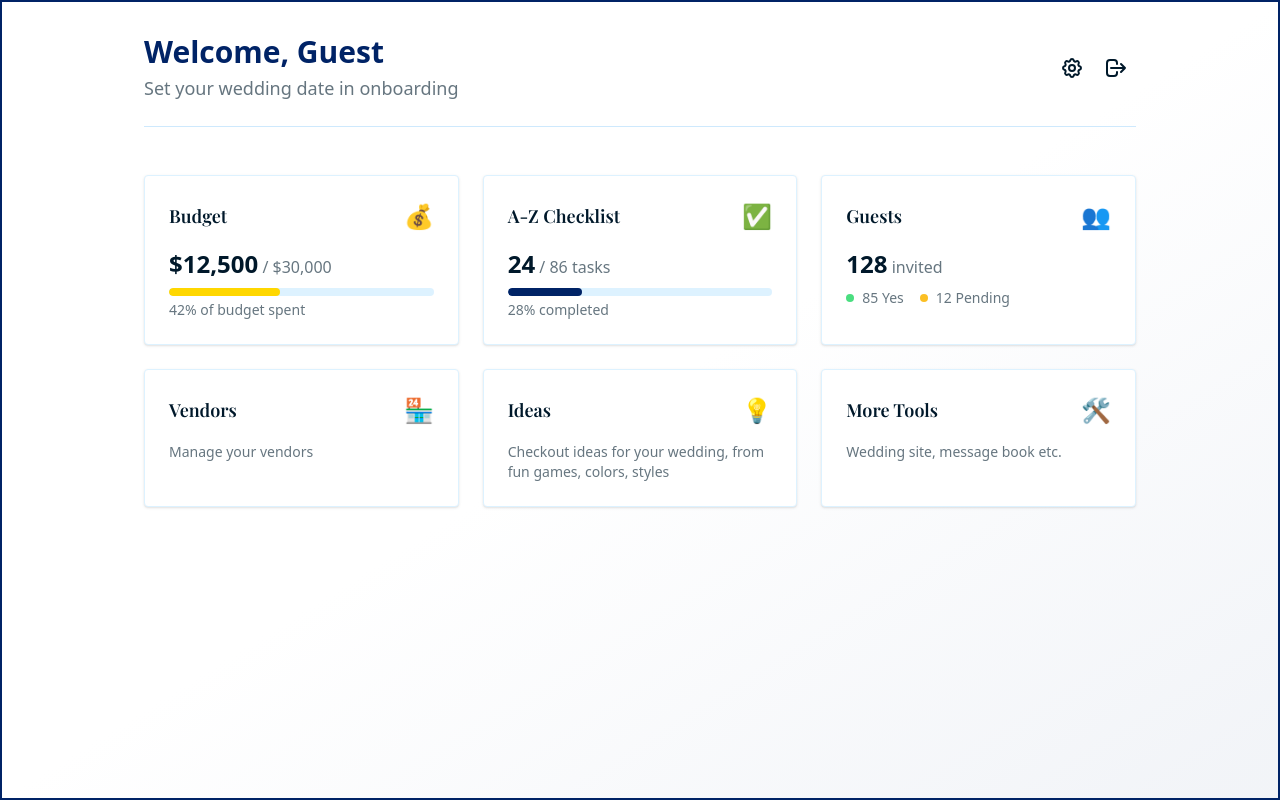
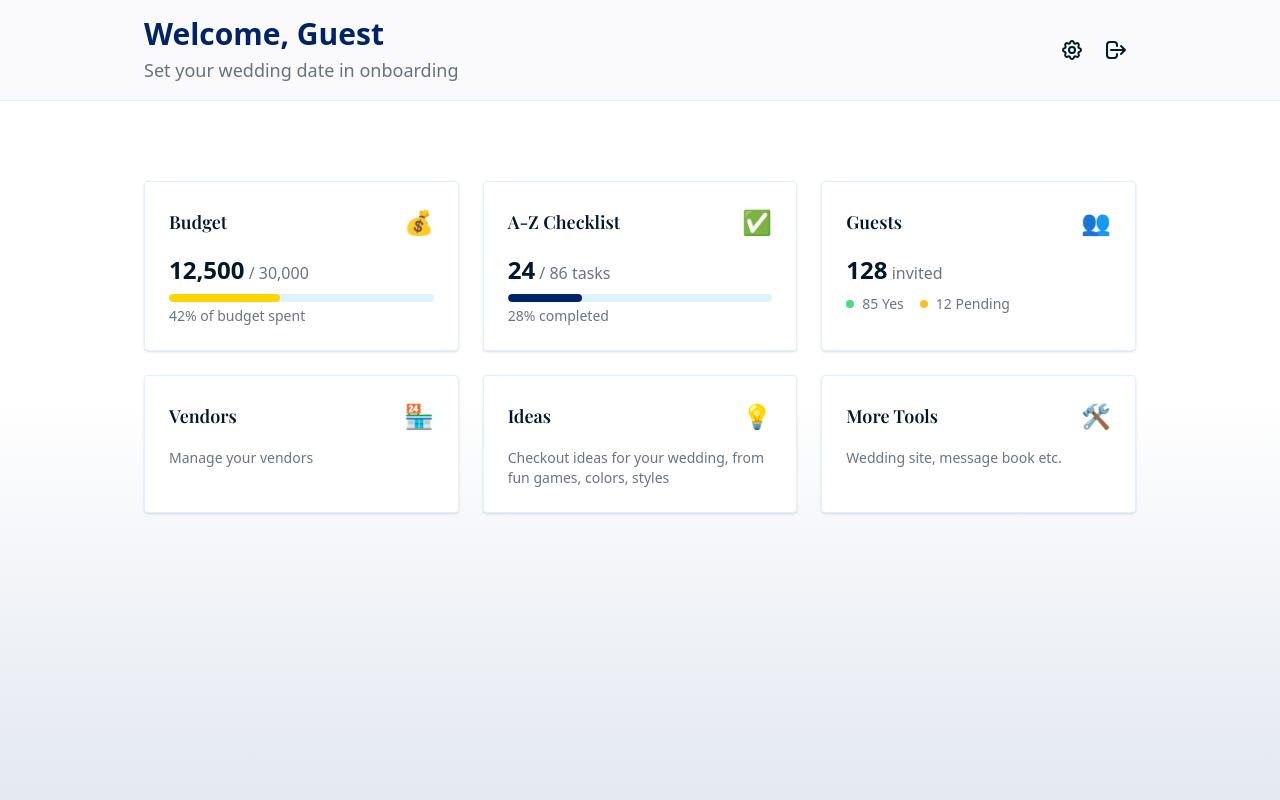
Before and after one commit to Fraganya/knotentials, a Next.js app: page /dashboard in a window 1280 px wide. Built offline with nearby package versions, Linux system fonts and the light colour scheme; no server answers; a web font is replaced by a local one.

Commit message:
feat: Add top loading bar, implement sticky dashboard header, and remove hardcoded currency symbols.

```diff
--- a/package.json
+++ b/package.json
@@ -14,6 +14,7 @@
     "@tailwindcss/postcss": "^4.1.17",
     "daisyui": "^5.5.5",
     "next": "16.0.3",
+    "nextjs-toploader": "^3.9.17",
     "react": "19.2.0",
     "react-dom": "19.2.0"
   },
--- a/src/app/budget/page.js
+++ b/src/app/budget/page.js
@@ -214,20 +214,20 @@ export default function Budget() {
                         <div className="bg-base-100 p-6 rounded-xl shadow-sm border border-base-200 flex items-center gap-6">
                             <div className="flex flex-col gap-1">
                                 <span className="text-xs uppercase tracking-wider text-base-content/60 font-semibold">Total Budget</span>
-                                <span className="text-xl font-bold text-base-content">${totalBudget.toLocaleString()}</span>
+                                <span className="text-xl font-bold text-base-content">{totalBudget.toLocaleString()}</span>
                             </div>
                             <div className="w-px h-10 bg-base-200"></div>
                             <div className="flex flex-col gap-1">
                                 <span className="text-xs uppercase tracking-wider text-base-content/60 font-semibold">Spent</span>
                                 <span className="text-xl font-bold text-warning">
-                                    ${totalSpent.toLocaleString()}
+                                    {totalSpent.toLocaleString()}
                                 </span>
                             </div>
                             <div className="w-px h-10 bg-base-200"></div>
                             <div className="flex flex-col gap-1">
                                 <span className="text-xs uppercase tracking-wider text-base-content/60 font-semibold">Remaining</span>
                                 <span className="text-xl font-bold text-success">
-                                    ${remaining.toLocaleString()}
+                                    {remaining.toLocaleString()}
                                 </span>
                             </div>
                         </div>
@@ -417,7 +417,7 @@ export default function Budget() {
                                                 </div>
                                             </div>
                                             <div className="flex items-center gap-6">
-                                                <span className="font-semibold text-base-content">${expense.cost.toLocaleString()}</span>
+                                                <span className="font-semibold text-base-content">{expense.cost.toLocaleString()}</span>
                                                 <button
                                                     className={`px-3 py-1 rounded-full text-xs font-semibold border ${expense.paid ? 'bg-success/10 text-success border-success/20' : 'bg-base-200 text-base-content/60 border-base-300'}`}
                                                     onClick={() => togglePaid(expense.id, expense.paid)}
--- a/src/app/dashboard/page.js
+++ b/src/app/dashboard/page.js
@@ -77,9 +77,10 @@ export default function Dashboard() {
     const partnerFirstName = getFirstName(wedding?.partner_name);
 
     return (
-        <div className="border border-primary border-2 min-h-screen bg-gradient-to-br from-base-100 via-base-100 to-primary/5">
-            <div className="max-w-5xl mx-auto px-4 py-8">
-                <header className="flex flex-col md:flex-row md:items-center md:justify-between gap-6 mb-8 pb-6 border-b border-base-300">
+        <div className="min-h-screen bg-gradient-to-b from-base-100 via-base-100 to-primary/10">
+            <header className="bg-primary/2 backdrop-blur-md border-b border-base-200 sticky top-0 z-50">
+                <div className="max-w-5xl mx-auto px-4 py-4">
+                    <div className="flex flex-col md:flex-row md:items-center md:justify-between gap-4">
                         <div className="flex-1">
                             <h1 className="text-3xl font-bold text-primary mb-1">
                                 Welcome, {userFirstName}
@@ -108,8 +109,11 @@ export default function Dashboard() {
                                 </button>
                             </div>
                         </div>
+                    </div>
+                </div>
             </header>
 
+            <div className="max-w-5xl mx-auto px-4 py-8">
                 <div className="mb-12">
                     {wedding?.wedding_date && (
                         <Countdown targetDate={wedding.wedding_date} />
@@ -125,8 +129,8 @@ export default function Dashboard() {
                         </div>
                         <div>
                             <div className="text-2xl font-semibold text-base-content mb-2">
-                                <span>${budgetSpent.toLocaleString()}</span>
-                                <span className="text-base text-base-content/60 font-normal"> / ${budgetTotal.toLocaleString()}</span>
+                                <span>{budgetSpent.toLocaleString()}</span>
+                                <span className="text-base text-base-content/60 font-normal"> / {budgetTotal.toLocaleString()}</span>
                             </div>
                             <div className="h-2 bg-base-200 rounded-full overflow-hidden mb-1">
                                 <div className="h-full rounded-full transition-all duration-1000 ease-out bg-secondary" style={{ width: `${budgetProgress}%` }}></div>
--- a/src/app/layout.js
+++ b/src/app/layout.js
@@ -1,5 +1,7 @@
 import { Inter, Playfair_Display } from "next/font/google";
 import "./globals.css";
+
+import NextTopLoader from "nextjs-toploader";
 
 const inter = Inter({
   subsets: ["latin"],
@@ -20,6 +22,17 @@ export default function RootLayout({ children }) {
   return (
     <html lang="en" data-theme="weddingTheme">
       <body className={`${inter.variable} ${playfair.variable}`}>
+        <NextTopLoader
+          color="#002366"
+          initialPosition={0.08}
+          crawlSpeed={200}
+          height={3}
+          crawl={true}
+          showSpinner={false}
+          easing="ease"
+          speed={200}
+          shadow="0 0 10px #002366,0 0 5px #002366"
+        />
         {children}
       </body>
     </html>
--- a/src/app/login/page.js
+++ b/src/app/login/page.js
@@ -38,8 +38,8 @@ export default function Login() {
     };
 
     return (
-        <div className="min-h-screen flex items-center justify-center bg-base-100 p-4">
-            <div className="w-full max-w-sm animate-[slideUp_0.6s_ease-out]">
+        <div className="min-h-screen flex items-center justify-center bg-gradient-to-b from-base-100 to-base-200 p-4">
+            <div className="w-full max-w-xs animate-[slideUp_0.6s_ease-out]">
                 <div className="flex justify-center mb-8">
                     <Link href="/">
                         <LogoIcon className="w-16 h-16 cursor-pointer" />
```
Also changed, not shown: 1 other file (tests, documents, lock files or other folders). Lines whose indentation alone changed are shown as unchanged.
